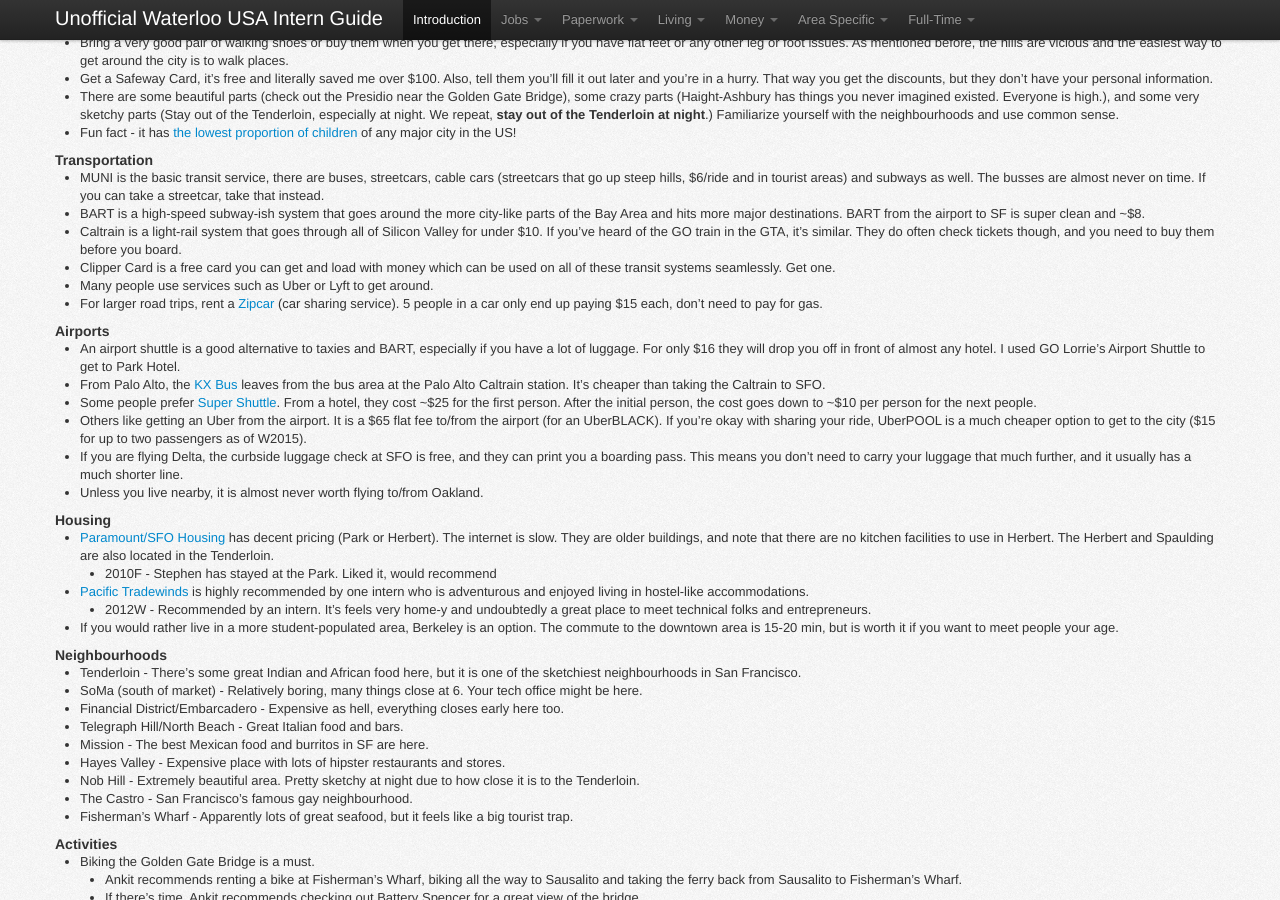
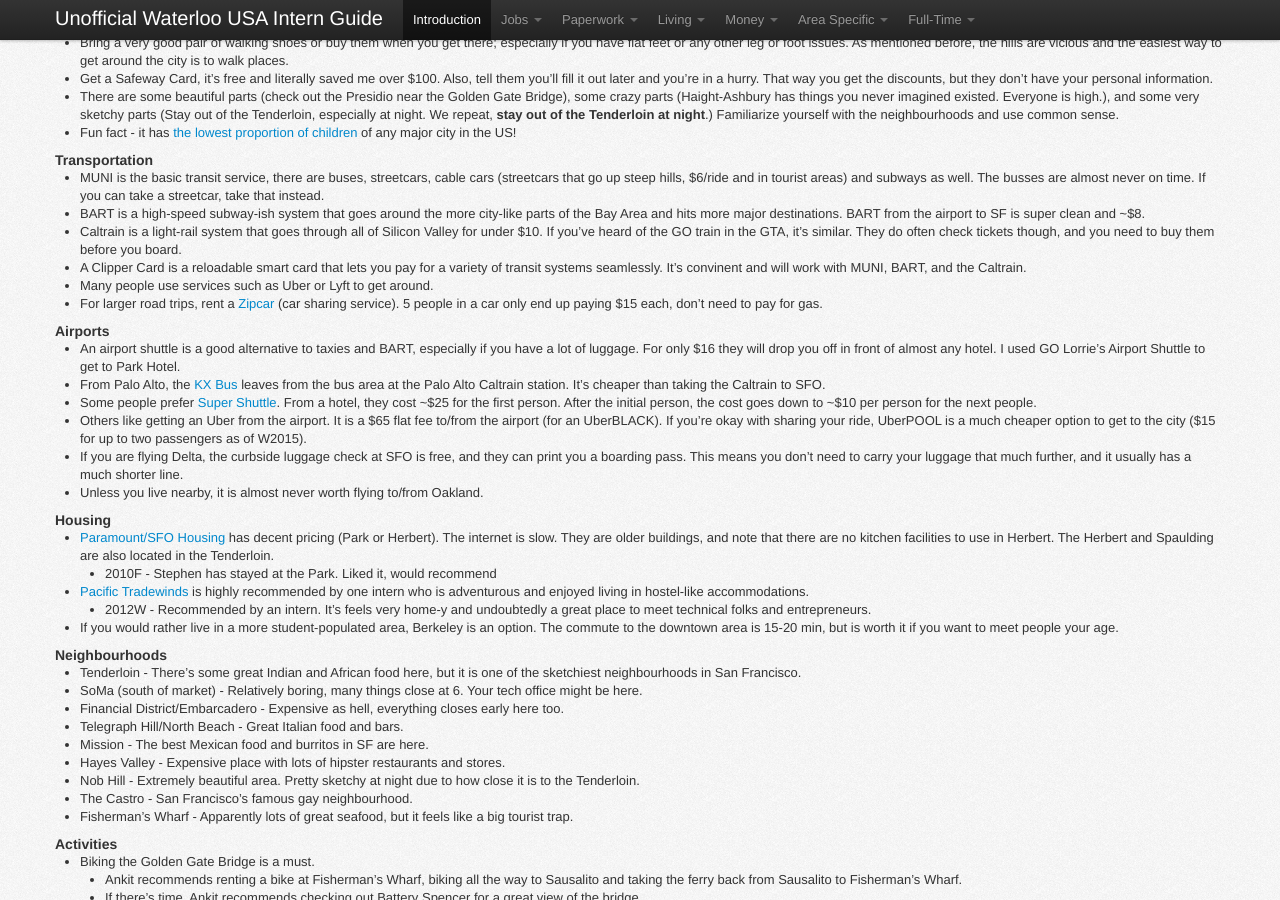
Before and after one commit to sholiday/Unofficial-Waterloo-USA-Intern-Guide, a Jekyll site: the page built from index.markdown, in a window 1280 px wide and 900 px high, scrolled down 9901 px. Built offline with Jekyll 4.4.1, drawn with Linux system fonts in a browser that asks for light colours; nearby versions of some CDN libraries.

Commit message:
Update Clipper info.

```diff
--- a/index.markdown
+++ b/index.markdown
@@ -890,8 +890,9 @@ If you are an intern and have more info let me know.
 * Caltrain is a light-rail system that goes through all of Silicon Valley for
   under $10. If you've heard of the GO train in the GTA, it's similar. They do
   often check tickets though, and you need to buy them before you board.
-* Clipper Card is a free card you can get and load with money which can be used
-  on all of these transit systems seamlessly. Get one.
+* A Clipper Card is a reloadable smart card that lets you pay for a variety of
+  transit systems seamlessly. It's convinent and will work with MUNI, BART, and
+  the Caltrain.
 * Many people use services such as Uber or Lyft to get around.
 * For larger road trips, rent a [Zipcar](http://www.zipcar.com/) (car sharing
   service). 5 people in a car only end up paying $15 each, don't need to pay for
```
